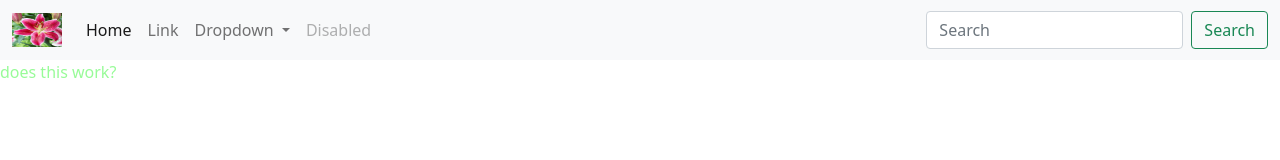
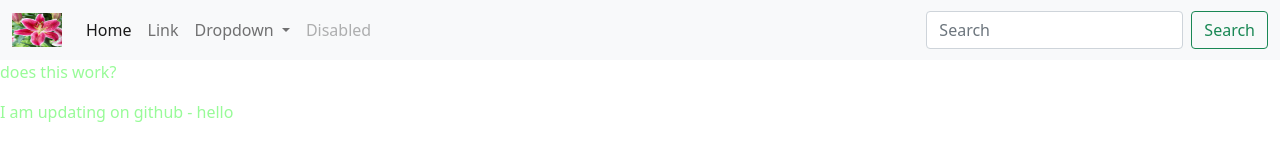
Before and after one commit to amna1212/testGitHub, a plain HTML site: page js/index.html in a window 1280 px wide. Drawn offline with nearby package versions, Linux system fonts and the light colour scheme; files whose address does not match are found by name.

Commit message:
I updated the p tag in html
I said "I am updating on github - hello"

```diff
--- a/js/index.html
+++ b/js/index.html
@@ -48,6 +48,7 @@
 
         <main>
             <p>does this work?</p>
+            <p>I am updating on github - hello</p>
         </main>
         <footers></footers>
         <script src="https://cdn.jsdelivr.net/npm/bootstrap@5.1.3/dist/js/bootstrap.bundle.min.js" integrity="sha384-ka7Sk0Gln4gmtz2MlQnikT1wXgYsOg+OMhuP+IlRH9sENBO0LRn5q+8nbTov4+1p" crossorigin="anonymous"></script>
```
